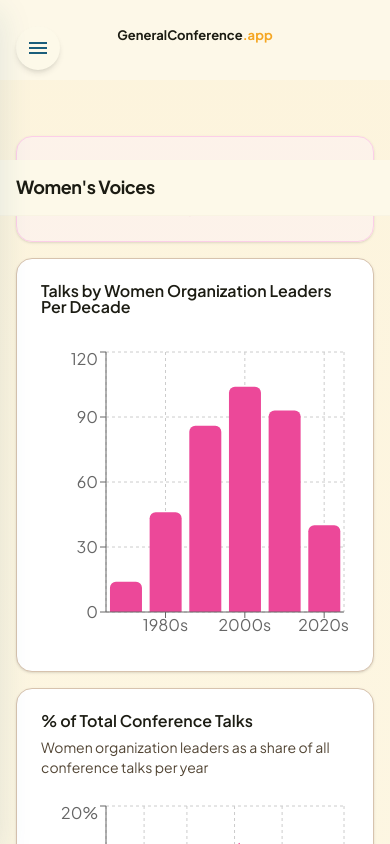
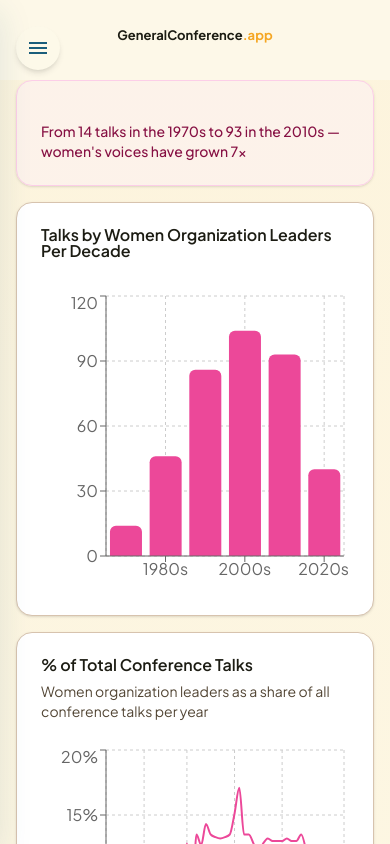
Before and after one commit to madofuller/generalconference.app, a Next.js app in the folder conference-app/: page /insights/women in a window 390 px wide. Shown: the top 844 px of the page. Built offline with nearby package versions, Linux system fonts and the light colour scheme.

Commit message:
Hide TopAppBar on mobile across all pages
Mobile already has the branding bar at top, so the page-specific
TopAppBar is redundant. Now hidden on mobile (lg:block) for cleaner
mobile experience matching the home page treatment.

```diff
--- a/conference-app/app/page.tsx
+++ b/conference-app/app/page.tsx
@@ -82,9 +82,7 @@ export default function Home() {
     <div className="flex min-h-screen">
       <Navigation />
       <main className="ml-0 lg:ml-[260px] min-h-screen flex-1 overflow-x-hidden" style={{ background: '#fdf9e9' }}>
-        <div className="hidden lg:block">
-          <TopAppBar title="GeneralConference.app" hideEraToggle />
-        </div>
+        <TopAppBar title="GeneralConference.app" hideEraToggle />
 
         <div className="px-4 sm:px-6 md:px-8 lg:px-12 pb-20 md:pb-24 space-y-8 md:space-y-14">
           {/* Hero */}
--- a/conference-app/components/navigation.tsx
+++ b/conference-app/components/navigation.tsx
@@ -270,7 +270,7 @@ export function TopAppBar({ title, subtitle, hideEraToggle = false, scrollsAway
   const { dataEra } = useFilters();
 
   return (
-    <header className={`${scrollsAway ? 'lg:sticky lg:top-0' : 'sticky top-20 lg:top-0'} w-full z-30 bg-[#fdf9e9] backdrop-blur-xl px-4 py-4 md:px-8 md:py-4 border-b border-[#d7c3ae]/10`}>
+    <header className={`hidden lg:block ${scrollsAway ? 'lg:sticky lg:top-0' : 'lg:sticky lg:top-0'} w-full z-30 bg-[#fdf9e9] backdrop-blur-xl px-4 py-4 md:px-8 md:py-4 border-b border-[#d7c3ae]/10`}>
       <div className="flex justify-between items-center gap-4">
         <div className="min-w-0">
           <h1 className="text-lg sm:text-xl md:text-2xl font-bold text-[#1c1c13] tracking-tight leading-tight">{title}</h1>
```
